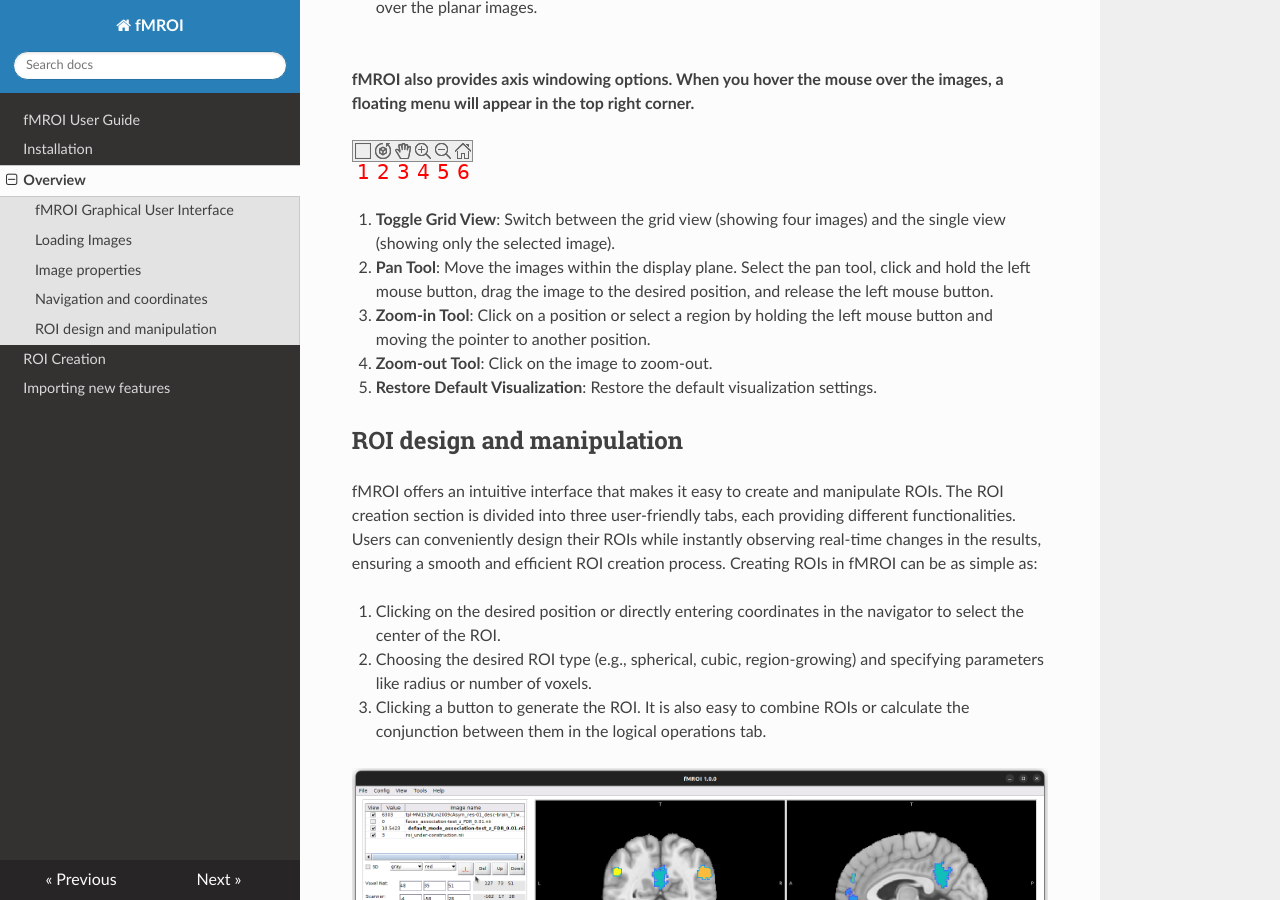
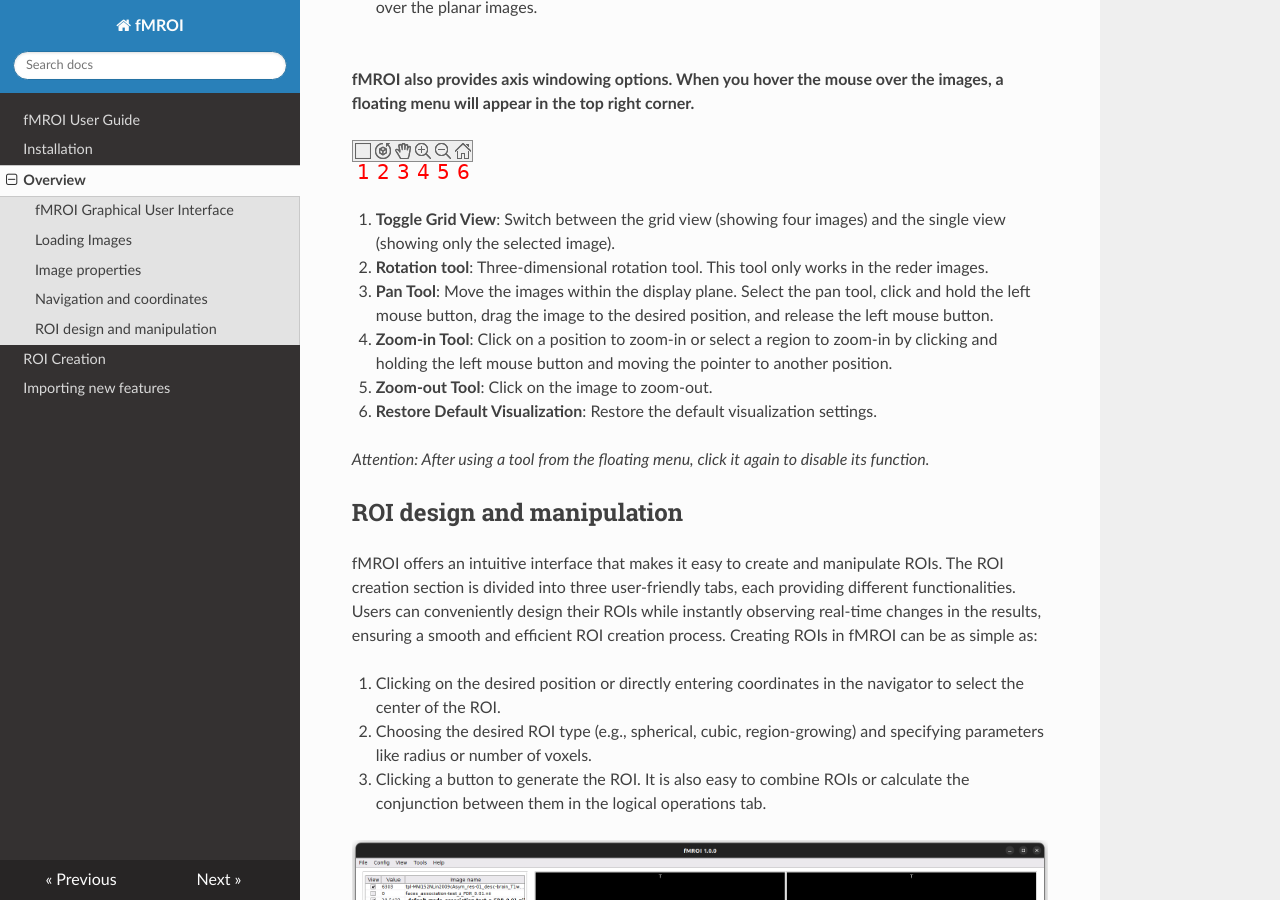
Before and after one commit to proactionlab/fmroi-docs, an MkDocs documentation site: the page built from docs/overview.md, in a window 1280 px wide and 900 px high, scrolled down 4443 px. Built offline with MkDocs 1.6.1, drawn with Linux system fonts in a browser that asks for light colours; nearby versions of some CDN libraries.

Commit message:
update overview page

```diff
--- a/docs/overview.md
+++ b/docs/overview.md
@@ -101,13 +101,18 @@
 
 1. **Toggle Grid View**: Switch between the grid view (showing four images) and the single view (showing only the selected image).
 
-2. **Pan Tool**: Move the images within the display plane. Select the pan tool, click and hold the left mouse button, drag the image to the desired position, and release the left mouse button.
+2. **Rotation tool**: Three-dimensional rotation tool. This tool only works in the reder images.
 
-3. **Zoom-in Tool**: Click on a position or select a region by holding the left mouse button and moving the pointer to another position.
+3. **Pan Tool**: Move the images within the display plane. Select the pan tool, click and hold the left mouse button, drag the image to the desired position, and release the left mouse button.
 
-4. **Zoom-out Tool**: Click on the image to zoom-out.
+4. **Zoom-in Tool**: Click on a position to zoom-in or select a region to zoom-in by clicking and holding the left mouse button and moving the pointer to another position.
 
-5. **Restore Default Visualization**: Restore the default visualization settings.
+5. **Zoom-out Tool**: Click on the image to zoom-out.
+
+6. **Restore Default Visualization**: Restore the default visualization settings.
+
+
+*Attention: After using a tool from the floating menu, click it again to disable its function.*
 
 
 ROI design and manipulation
```
